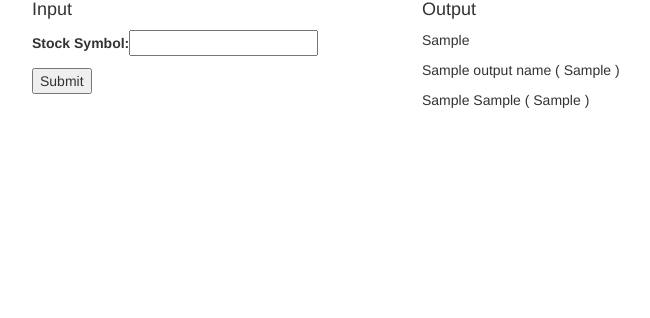
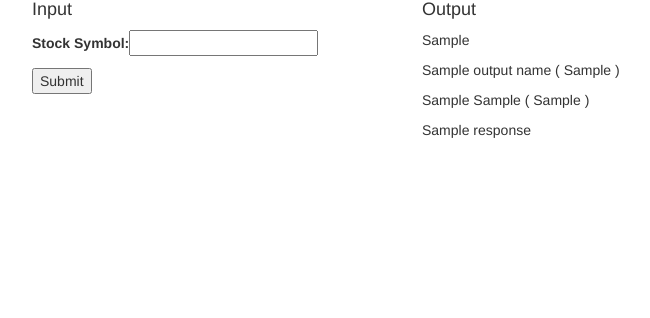
Before and after one commit to vjanjali/cmpe285, a Flask app: template templates/fin_info.html in a window 1280 px wide. Shown: the part 264-582 px from the top of the page, without its empty margins (38-688 px from the left). Run offline with Flask 2, Linux system fonts and the light colour scheme; the template is opened without the code that fills it: most values are stand-ins (such as "Sample title", 1, 10 or a date in 2020); some libraries are stand-ins or nearby versions.

Commit message:
made changes to include error in network

```diff
--- a/templates/fin_info.html
+++ b/templates/fin_info.html
@@ -50,6 +50,9 @@
             <p>{{ output['05. price'] }} {{ output['09. change'] }} ( {{ output['10. change percent'] }} )</p>
                 {% else %}
                 {% endif %}
+            {% if response %}
+            <p>{{ response }}</p>
+            {% endif %}
 
 
         </div>
```
